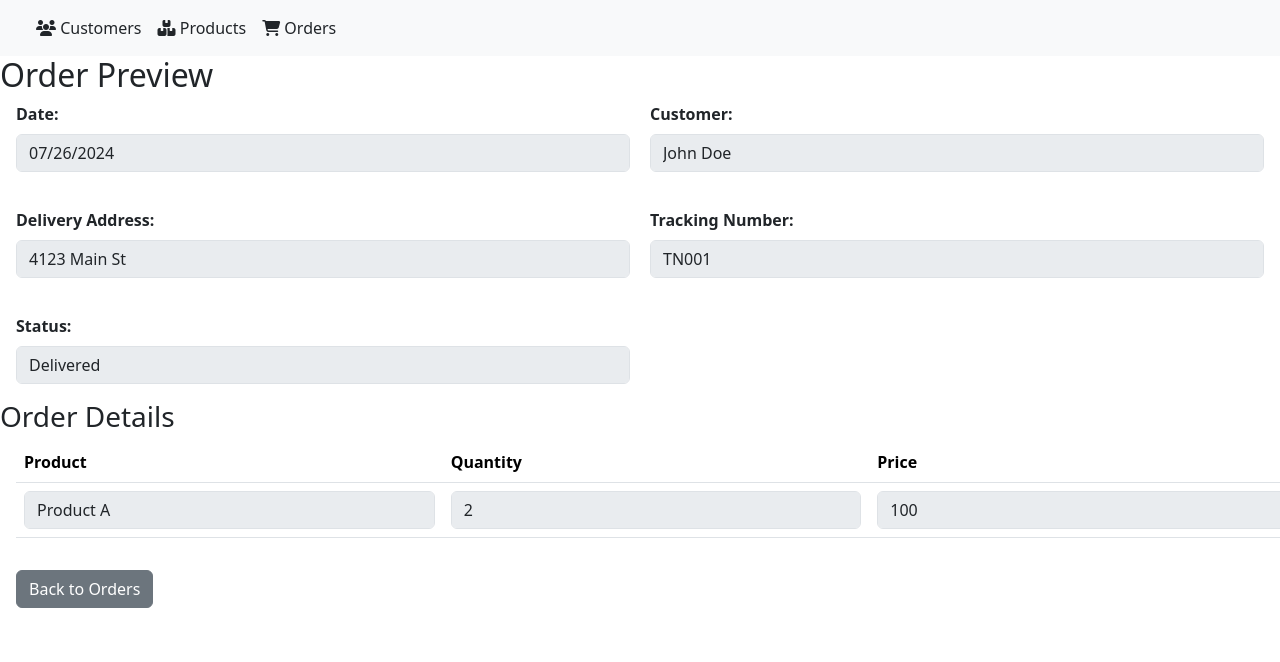
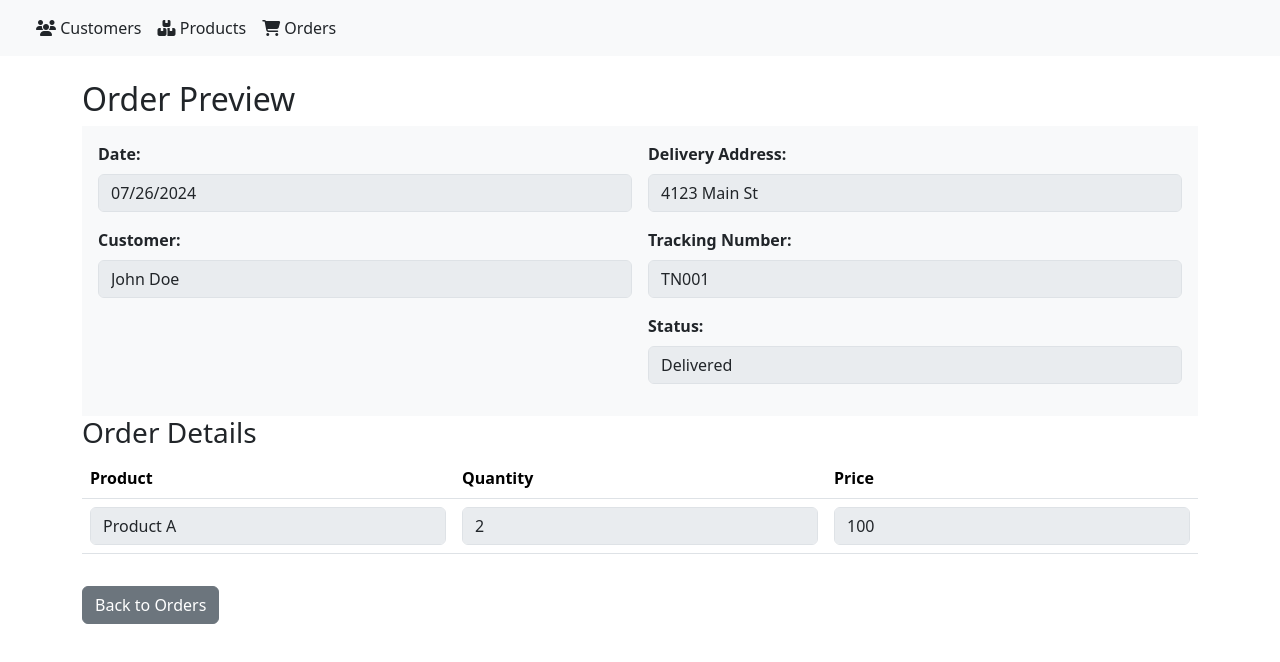
Before and after one commit to FatimataAliouSall/vue-customer-management-app, a Vue app: page /orders/1/preview in a window 1280 px wide. Shown: the top 662 px of the page. Built offline with nearby package versions, Linux system fonts and the light colour scheme.

Commit message:
updated order preview layout

```diff
--- a/src/components/OrderPreview.vue
+++ b/src/components/OrderPreview.vue
@@ -1,36 +1,38 @@
 <template>
-  <div>
+  <div class="container my-4">
     <h2>Order Preview</h2>
 
-    <div class="classe mx-3">
+    <div class="d-flex gap-3 bg-light p-3">
+      <div class="flex-fill">
         <div class="mb-3">
           <label for="date" class="form-label"><strong>Date:</strong></label>
-        <input type="date" id="date" v-model="order.date" class="form-control" disabled />
+          <input type="date" id="date" v-model="order.date" class="form-control w-100" disabled />
         </div>
 
         <div class="mb-3">
           <label for="customer" class="form-label"><strong>Customer:</strong></label>
-        <input type="text" id="customer" v-model="order.customer" class="form-control" disabled />
+          <input type="text" id="customer" v-model="order.customer" class="form-control w-100" disabled />
+        </div>
       </div>
 
+      <div class="flex-fill">
         <div class="mb-3">
           <label for="delivery_address" class="form-label"><strong>Delivery Address:</strong></label>
-        <input type="text" id="delivery_address" v-model="order.delivery_address" class="form-control" disabled />
+          <input type="text" id="delivery_address" v-model="order.delivery_address" class="form-control w-100" disabled />
         </div>
-
         <div class="mb-3">
           <label for="track_number" class="form-label"><strong>Tracking Number:</strong></label>
-        <input type="text" id="track_number" v-model="order.track_number" class="form-control" disabled />
+          <input type="text" id="track_number" v-model="order.track_number" class="form-control w-100" disabled />
         </div>
-
         <div class="mb-3">
           <label for="status" class="form-label"><strong>Status:</strong></label>
-        <input type="text" id="status" v-model="order.status" class="form-control" disabled />
+          <input type="text" id="status" v-model="order.status" class="form-control w-100" disabled />
+        </div>
       </div>
     </div>
 
     <h3>Order Details</h3>
-    <table class="table mx-3">
+    <table class="table">
       <thead>
         <tr>
           <th>Product</th>
@@ -40,14 +42,20 @@
       </thead>
       <tbody>
         <tr v-for="(detail, index) in orderDetails" :key="index">
-          <td><input type="text" v-model="detail.product" class="form-control" disabled /></td>
-          <td><input type="number" v-model="detail.quantity" class="form-control" disabled /></td>
-          <td><input type="number" v-model="detail.price" class="form-control" disabled /></td>
+          <td>
+            <input type="text" v-model="detail.product" class="form-control" disabled />
+          </td>
+          <td>
+            <input type="number" v-model="detail.quantity" class="form-control" disabled />
+          </td>
+          <td>
+            <input type="number" v-model="detail.price" class="form-control" disabled />
+          </td>
         </tr>
       </tbody>
     </table>
 
-    <button @click="goBack" class="btn btn-secondary mt-3 mx-3">Back to Orders</button>
+    <button @click="goBack" class="btn btn-secondary mt-3">Back to Orders</button>
   </div>
 </template>
 
@@ -82,12 +90,8 @@ const goBack = () => {
 </script>
 
 <style scoped>
-.classe {
-  display: grid;
-  grid-template-columns: repeat(2, 1fr);
-  grid-template-rows: repeat(3, 1fr);
-  column-gap: 20px;
-  row-gap: 20px;
+.container {
+  margin-top: 2rem;
 }
 
 .mx-3 {
```
Lines whose indentation alone changed are shown as unchanged.
